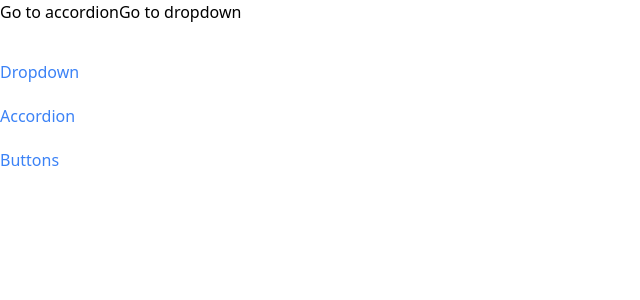
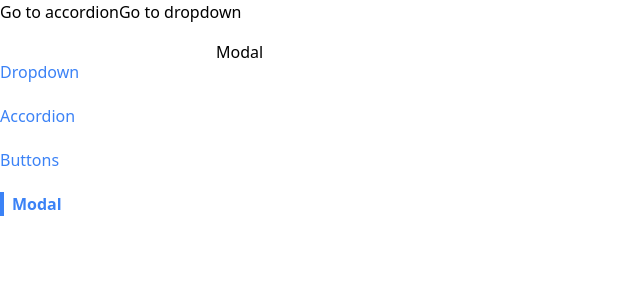
Before and after one commit to Mahyab/sideBarFundementalE, a React (Create React App) app: page /modal in a window 1280 px wide. Shown: the top 300 px of the page, without its empty margins (0-640 px from the left). Built offline with nearby package versions, Linux system fonts and the light colour scheme.

Commit message:
add the new moal component

```diff
--- a/src/App.js
+++ b/src/App.js
@@ -4,6 +4,7 @@
 import AccordionPage from "./pages/AcoordionPage";
 import ButtonPage from "./pages/ButtonPage";
 import Sidebar from "./Components/Sidebar";
+import ModalPage from "./pages/ModalPage";
 export default function App() {
 
     return(
@@ -19,6 +20,9 @@
                 <Route path="/buttons">
                     <ButtonPage/>
                 </Route>
+                <Route path="/modal">
+                    <ModalPage/>
+                </Route>
             </div>
         </div>
     )
--- /dev/null
+++ b/src/Components/Modal.js
@@ -0,0 +1,3 @@
+export default  function Modal () {
+    return (<div>Modal</div>)
+}
--- a/src/Components/Sidebar.js
+++ b/src/Components/Sidebar.js
@@ -4,6 +4,7 @@
         {label: "Dropdown", path: "/"},
         {label: "Accordion", path: "/accordion"},
         {label: "Buttons", path: "/buttons"},
+        {label: "Modal", path: "/modal"},
     ]
     const renderLinks = links.map((link) => {
         return <Link className="mt-5 " key={link.label} to={link.path} activeClassName="font-bold border-l-4 border-blue-500 pl-2">{link.label}</Link>
--- /dev/null
+++ b/src/pages/ModalPage.js
@@ -0,0 +1,10 @@
+import React from "react";
+import Modal from "../Components/Modal";
+export default function ModalPage() {
+return(
+    <React.Fragment>
+        <Modal/>
+    </React.Fragment>
+)
+
+}
```
